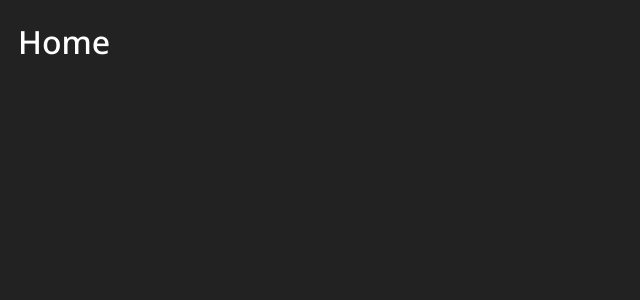
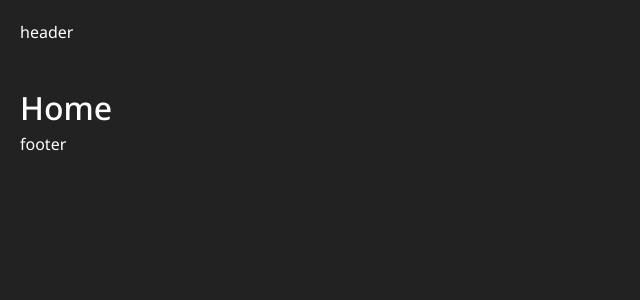
Before and after one commit to alan-eicker/personal-website, a Next.js app: page / in a window 1280 px wide. Shown: the top 300 px of the page, without its empty margins (0-640 px from the left). Built offline with nearby package versions, Linux system fonts and the light colour scheme.

Commit message:
Sets up header and footer

```diff
--- a/src/components/Footer/index.tsx
+++ b/src/components/Footer/index.tsx
@@ -0,0 +1,11 @@
+import React from 'react';
+import { FooterProps } from 'interfaces/AppContent';
+
+const Header = ({
+  copyright,
+  contactInfo,
+  iconCredits,
+  socialLinks,
+}: FooterProps) => <header>footer</header>;
+
+export default Header;
--- a/src/components/Header/index.tsx
+++ b/src/components/Header/index.tsx
@@ -0,0 +1,6 @@
+import React from 'react';
+import { HeaderProps } from 'interfaces/AppContent';
+
+const Header = ({ title, nav }: HeaderProps) => <header>header</header>;
+
+export default Header;
--- a/src/components/Layout/index.tsx
+++ b/src/components/Layout/index.tsx
@@ -1,4 +1,6 @@
 import React, { ReactNode } from 'react';
+import Header from 'components/Header';
+import Footer from 'components/Footer';
 import styles from './styles.module.scss';
 import { HeaderProps, FooterProps } from '../../interfaces/AppContent';
 
@@ -11,10 +13,10 @@ export interface ILayoutProps {
 const Layout = ({ children, header, footer }: ILayoutProps) => {
   return (
     <div className={styles.layout}>
-      {/** Header... */}
+      <Header {...header} />
       <main className={styles.main}>
         <div className={styles.content}>{children}</div>
-        {/** Footer... */}
+        <Footer {...footer} />
       </main>
     </div>
   );
--- a/src/components/Layout/styles.module.scss
+++ b/src/components/Layout/styles.module.scss
@@ -3,8 +3,12 @@
 .layout {
   display: flex;
   flex-direction: column;
-  height: 100%;
+  height: 100vh;
   width: 100%;
+
+  & > * {
+    padding: rem(20);
+  }
 }
 
 .main {
@@ -13,4 +17,5 @@
 
 .content {
   max-width: rem($breakpoint-large);
+  margin: 0 auto;
 }
--- a/src/styles/base.scss
+++ b/src/styles/base.scss
@@ -6,7 +6,6 @@ body {
   color: $white;
   font-family: 'Noto Sans', 'Segoe UI', Tahoma, Geneva, Verdana, sans-serif;
   font-size: rem($root-font-size);
-  padding: rem(18);
 }
 
 p {
@@ -15,7 +14,7 @@ p {
 
 p,
 li {
-  line-height: 1.8;
+  line-height: 2;
 }
 
 h1,
```
